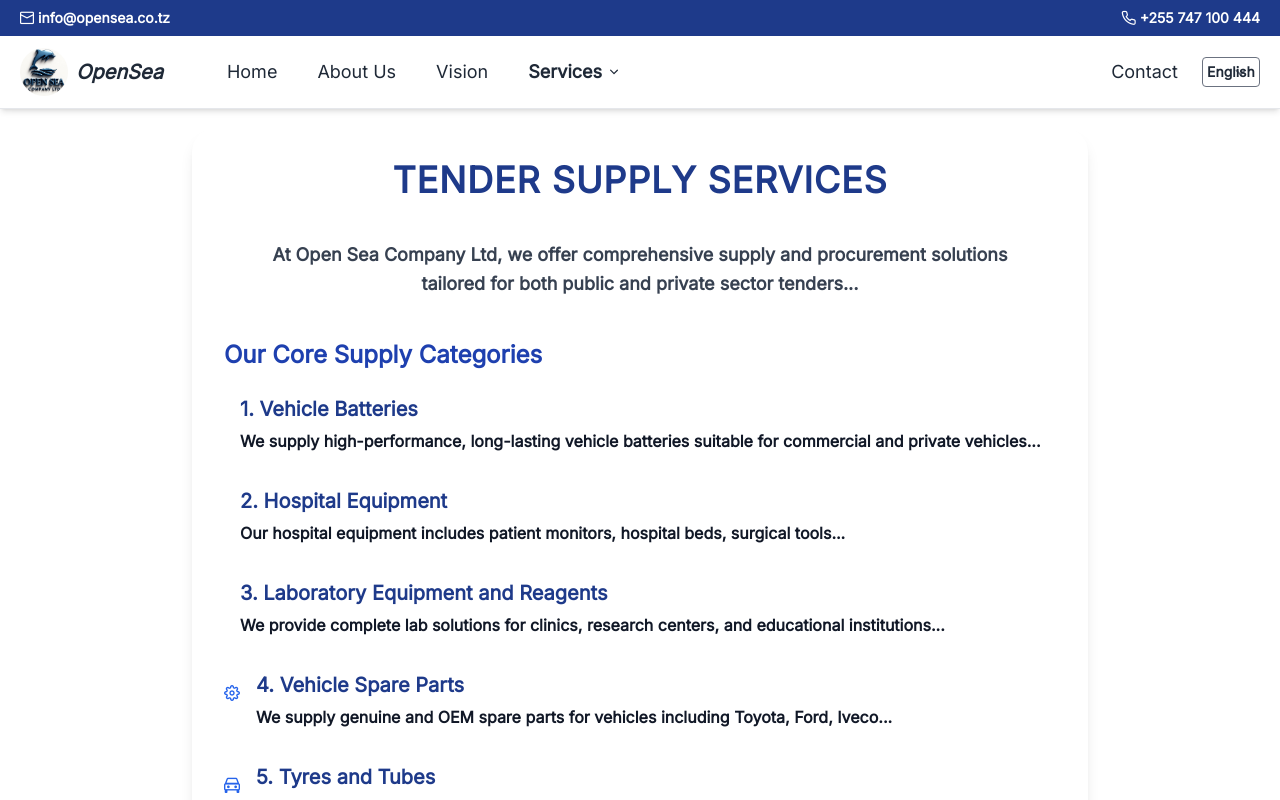
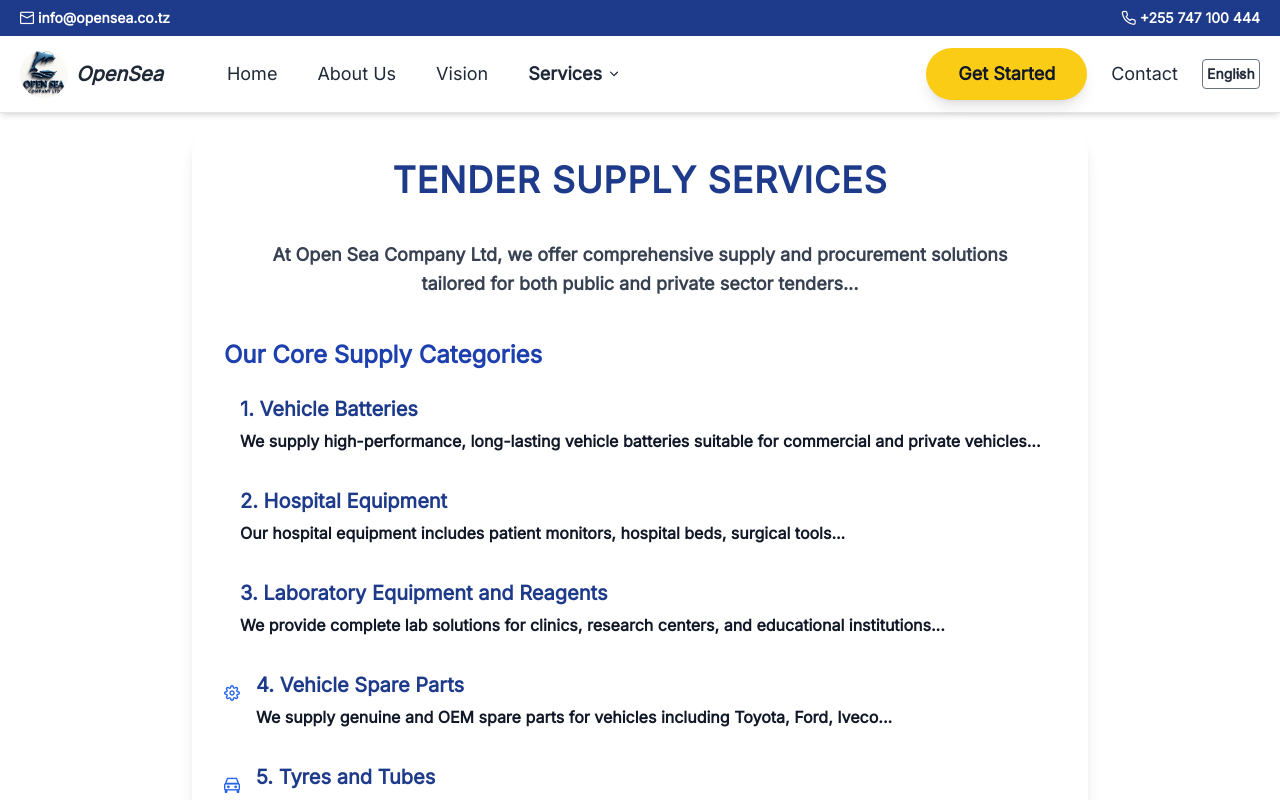
Before and after one commit to nshobairwe/vueProject-Tailwind-primeicon, a Vue app: page /tenders in a window 1280 px wide. Shown: the top 800 px of the page. Built offline with nearby package versions, Linux system fonts and the light colour scheme.

Commit message:
new design

```diff
--- a/src/components/HeroSection.vue
+++ b/src/components/HeroSection.vue
@@ -31,7 +31,7 @@
         href="#"
         class="bg-yellow-400 text-gray-900 hover:bg-yellow-300 py-3 px-8 rounded-full text-lg font-semibold shadow-lg transition duration-300 ease-in-out transform hover:scale-105"
       >
-        Get Started
+        Learn More
       </a>
     </div>
   </div>
--- a/src/components/Navbar.vue
+++ b/src/components/Navbar.vue
@@ -143,6 +143,12 @@ const isActiveLink = (path) => route.path === path;
 
         <!-- Right nav links -->
         <div class="hidden md:flex items-center gap-6 text-lg font-medium text-gray-800">
+          <a
+        href="#"
+        class="bg-yellow-400 text-gray-900 hover:bg-yellow-300 py-3 px-8 rounded-full text-lg font-semibold shadow-lg transition duration-300 ease-in-out transform hover:scale-105"
+      >
+        Get Started
+      </a>
           <RouterLink
             to="/contactUs"
             :class="{ 'text-blue-700 font-semibold': isActiveLink('/contactUs') }"
@@ -308,6 +314,7 @@ const isActiveLink = (path) => route.path === path;
         <ul
           class="flex flex-col px-4 py-4 gap-3 text-lg text-gray-800 font-medium mb-40 border-t"
         >
+
           <li>
             <RouterLink
               to="/contactUs"
@@ -326,6 +333,12 @@ const isActiveLink = (path) => route.path === path;
               <option value="sw">Swahili</option>
             </select>
           </li>
+          <a
+        href="#"
+        class="bg-yellow-400 text-gray-900 hover:bg-yellow-300 py-3 px-8 rounded-full text-lg font-semibold shadow-lg transition duration-300 ease-in-out transform hover:scale-105"
+      >
+        Get Started
+      </a>
         </ul>
       </div>
     </nav>
```
